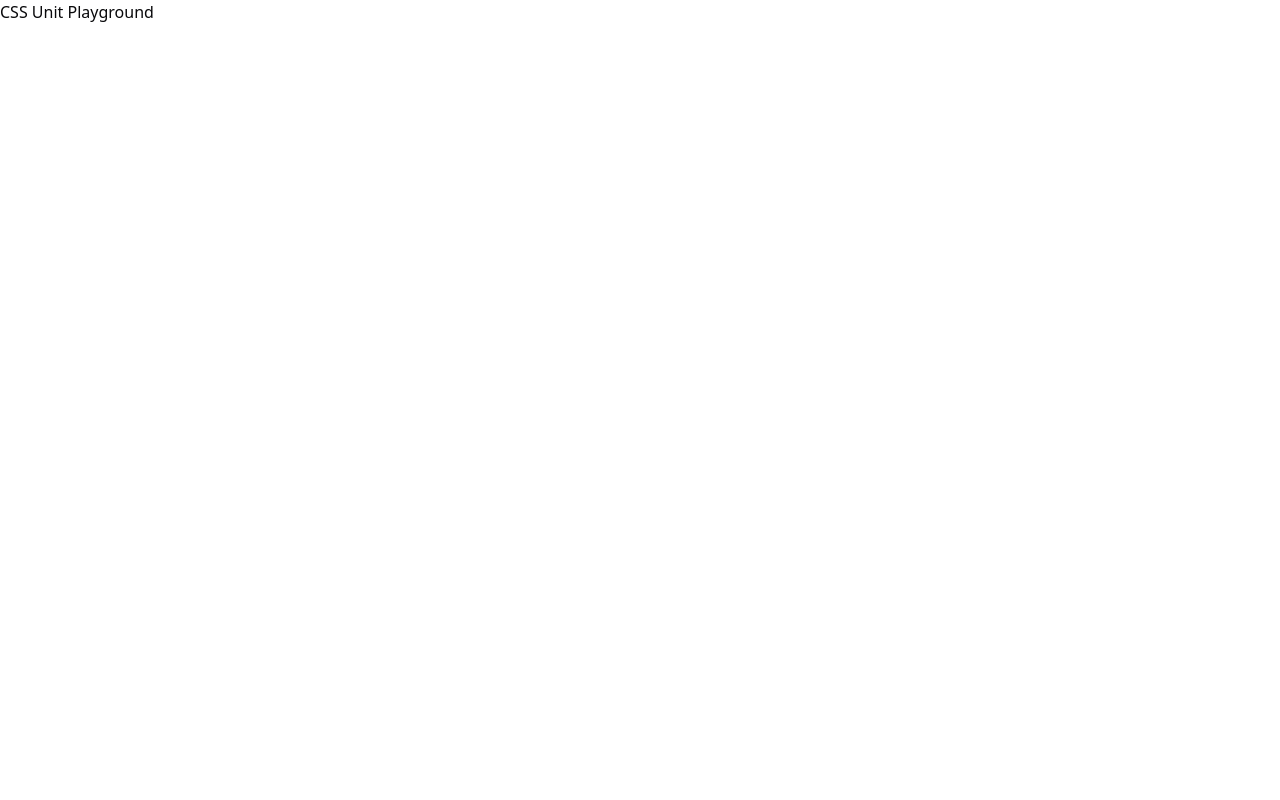
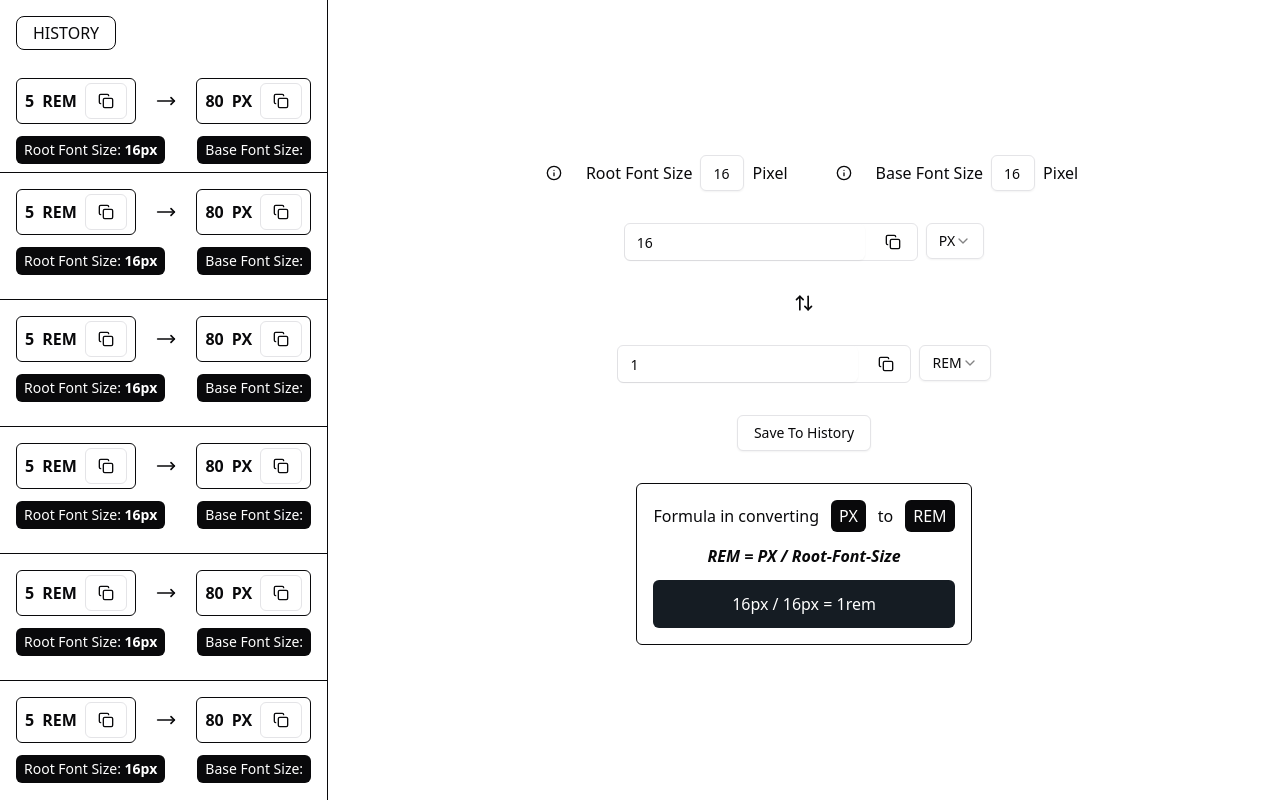
Before and after one commit to zshaian/css-units-playground, a React (Vite) app: page / in a window 1280 px wide. Built offline with nearby package versions, Linux system fonts and the light colour scheme.

Commit message:
feat!: put all of the state and components together

```diff
--- a/src/App.tsx
+++ b/src/App.tsx
@@ -1,9 +1,138 @@
+import ConversionInfo from "@/components/ConversionInfo";
+import SaveToHistoryButton from "@/components/SaveToHistoryButton";
+import UnitInput from "@/components/UnitInput";
+import UnitSelect from "@/components/UnitSelect";
+import BaseFontSize from "@/components/BaseFontSize";
+import MainLayout from "./layout/MainLayout";
+import { ArrowUpDown } from "lucide-react";
+import { useState } from "react";
+import type { UnitState, ValidUnits } from "./types";
+import { convertUnits, roundownToTwoDecimals } from "./utils/convertUnits";
+import { INITIAL_UNIT_STATE_VALUE } from "./constants/initialState";
+import { getConvertionInfo } from "./utils/convertionInfo";
+
 function App() {
+  const [unitState, setUnitState] = useState<UnitState>(INITIAL_UNIT_STATE_VALUE);
+  const validUnitList: ValidUnits[] = ["px", "rem", "em", "%"];
+  const conversionInfo = getConvertionInfo({from:unitState.fromUnit,to:unitState.toUnit});
+
+  const handleBaseFontSizeChange = (
+    value: string,
+    name: "baseFontSize" | "rootFontSize"
+  ) => {
+    const parsedNewBaseFontSize = parseFloat(value) || 0;
+    setUnitState((previousState) => ({
+      ...previousState,
+      fromUnitValue: 0,
+      toUnitValue: 0,
+      [name]: parsedNewBaseFontSize,
+    }));
+  };
+
+  const handleUnitValueChange = (
+    newUnitValue: string,
+    name: "fromUnitValue" | "toUnitValue"
+  ) => {
+    const parsedNewUnitValue = parseFloat(newUnitValue) || 0;
+    const isFromUnitValue = name === "fromUnitValue";
+
+    setUnitState((previousState) => {
+      const convertedUnitValue = roundownToTwoDecimals(
+        convertUnits({
+          value: parsedNewUnitValue,
+          baseFontSize: previousState.baseFontSize,
+          rootFontSize: previousState.rootFontSize,
+          fromUnit: isFromUnitValue
+            ? previousState.fromUnit
+            : previousState.toUnit,
+          toUnit: isFromUnitValue
+            ? previousState.toUnit
+            : previousState.fromUnit,
+        })
+      );
+      return {
+        ...previousState,
+        [name]: parsedNewUnitValue,
+        [isFromUnitValue ? "toUnitValue" : "fromUnitValue"]: convertedUnitValue,
+      };
+    });
+  };
+
+  const handleUnitChange = (
+    newUnitValue: ValidUnits,
+    name: "fromUnit" | "toUnit"
+  ) => {
+    setUnitState((previousState) => ({
+      ...previousState,
+      toUnitValue: 0,
+      fromUnitValue: 0,
+      [name]: newUnitValue,
+    }));
+  };
+
   return (
     <>
-      <h1>CSS Unit Playground</h1>
+      <MainLayout>
+        <div className="flex gap-x-8 max-sm:flex-col max-sm:gap-y-8">
+          <BaseFontSize
+            name="root-font-size-input"
+            tipDescription="Set the root font size (default: 16px). This value is used to calculate relative CSS units like REM and EM during conversions."
+            componentLabel="Root"
+            baseFontSize={unitState.rootFontSize}
+            handleChangeBaseFontSize={(event) =>
+              handleBaseFontSizeChange(event.target.value, "rootFontSize")
+            }
+          />
+          <BaseFontSize
+            name="base-font-size-input"
+            tipDescription="Set the base font size (default: 16px). This value is used to calculate relative CSS units like REM and EM during conversions."
+            componentLabel="Base"
+            baseFontSize={unitState.baseFontSize}
+            handleChangeBaseFontSize={(event) =>
+              handleBaseFontSizeChange(event.target.value, "baseFontSize")
+            }
+          />
+        </div>
+        <div className="flex gap-x-2">
+          <UnitInput
+            name="from-unit-input"
+            unitValue={unitState.fromUnitValue}
+            handleUnitValueChange={(event) =>
+              handleUnitValueChange(event.target.value, "fromUnitValue")
+            }
+          />
+          <UnitSelect
+            name="from-unit-select"
+            selectedItem={unitState.fromUnit}
+            selectItems={validUnitList.filter(
+              (unit) => unit !== unitState.toUnit
+            )}
+            handleUnitChange={(value) => handleUnitChange(value, "fromUnit")}
+          />
+        </div>
+        <ArrowUpDown size={20} />
+        <div className="flex gap-x-2">
+          <UnitInput
+            name="to-unit-input"
+            unitValue={unitState.toUnitValue}
+            handleUnitValueChange={(event) =>
+              handleUnitValueChange(event.target.value, "toUnitValue")
+            }
+          />
+          <UnitSelect
+            name="to-unit-select"
+            selectedItem={unitState.toUnit}
+            selectItems={validUnitList.filter(
+              (unit) => unit !== unitState.fromUnit
+            )}
+            handleUnitChange={(value) => handleUnitChange(value, "toUnit")}
+          />
+        </div>
+        <SaveToHistoryButton />
+        <ConversionInfo {...conversionInfo} />
+      </MainLayout>
     </>
-  )
+  );
 }
 
-export default App
+export default App;
```
